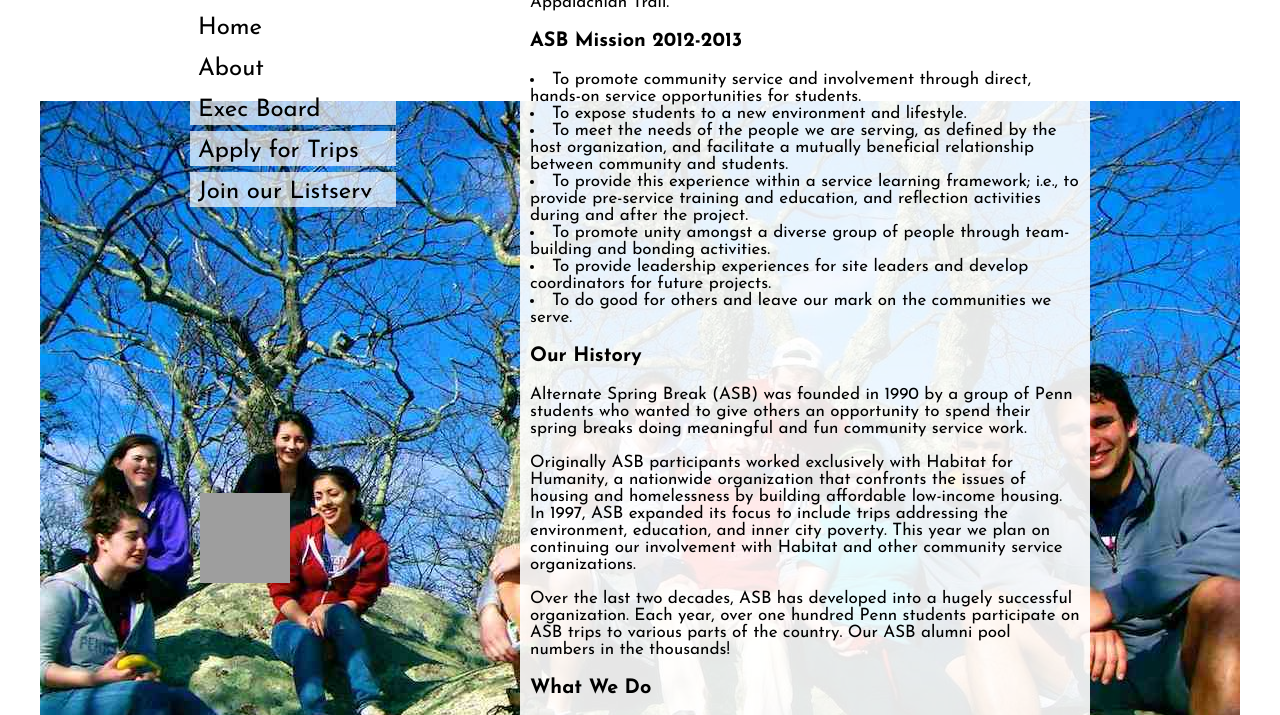
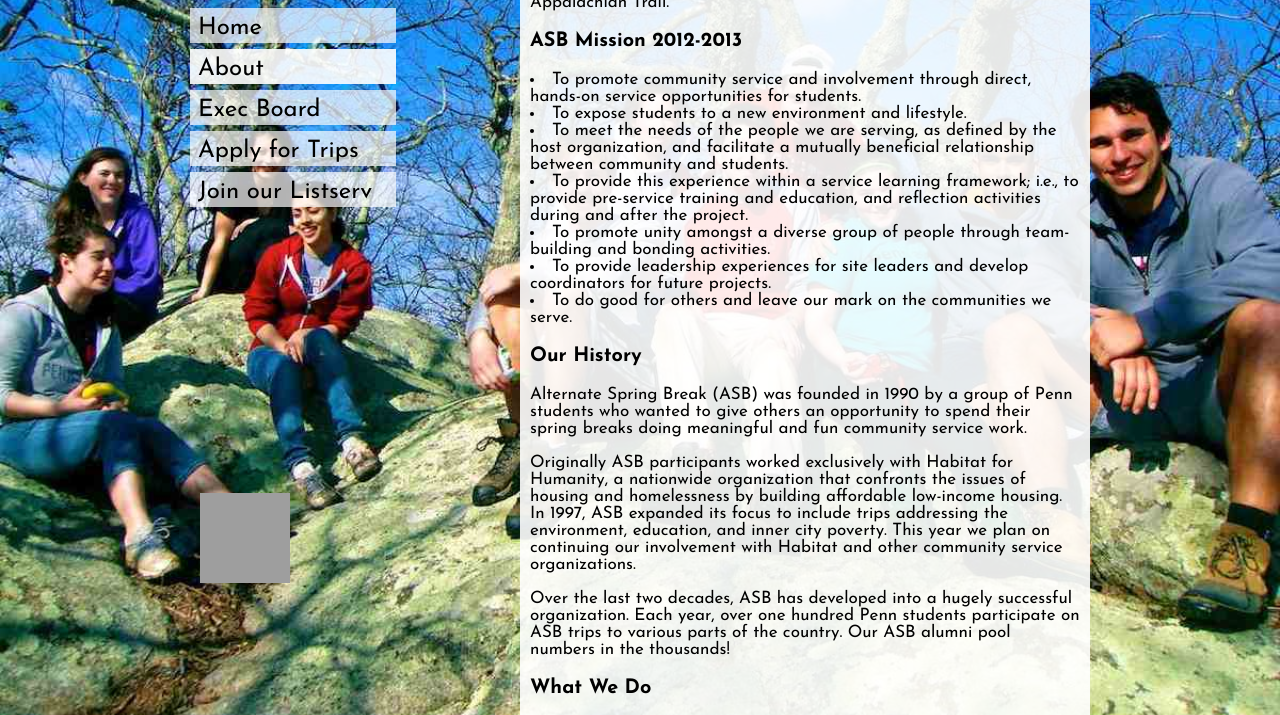
Before and after one commit to pennasb/pennasb.github.com, a plain HTML site: page about.html in a window 1280 px wide. Shown: the part 208-923 px from the top of the page. Drawn offline with nearby package versions, Linux system fonts and the light colour scheme; grey boxes are pictures that could not be loaded.

Commit message:
background photo fix

```diff
--- a/about.html
+++ b/about.html
@@ -4,7 +4,7 @@
 		<title>Penn Alternate Spring Break</title>
 
 		<link rel="stylesheet" type="text/css" href="asb.css">
-		<script type="text/javascript">/*<![CDATA[*/var el="back";var bgimg=new Array("images/alamosafinal.jpg", "images/libhallfinal.jpg", "images/rachelfinal.jpg", "images/lex.jpg");var random=Math.round((bgimg.length-1)*Math.random());var cssStr="html"+" { background: url("+bgimg[random]+") no-repeat center center fixed } ";var style=document.createElement("style");style.setAttribute("type","text/css");if(style.styleSheet){style.styleSheet.cssText=cssStr;}else{var cssText=document.createTextNode(cssStr);style.appendChild(cssText);}document.getElementsByTagName("head")[0].appendChild(style);/*]]>*/</script>
+		<script type="text/javascript">/*<![CDATA[*/var el="back";var bgimg=new Array("images/alamosafinal.jpg", "images/libhallfinal.jpg", "images/rachelfinal.jpg", "images/lex.jpg");var random=Math.round((bgimg.length-1)*Math.random());var cssStr="html"+" { background: url("+bgimg[random]+") no-repeat center center fixed; -webkit-background-size: cover; -moz-background-size: cover; -o-background-size: cover;	background-size: cover; } ";var style=document.createElement("style");style.setAttribute("type","text/css");if(style.styleSheet){style.styleSheet.cssText=cssStr;}else{var cssText=document.createTextNode(cssStr);style.appendChild(cssText);}document.getElementsByTagName("head")[0].appendChild(style);/*]]>*/</script>
 		<link href='http://fonts.googleapis.com/css?family=Josefin+Sans:400,700' rel='stylesheet' type='text/css'>
 
 		<script type="text/javascript" src="https://ajax.googleapis.com/ajax/libs/jquery/1.7.2/jquery.min.js"></script>
--- a/asb.css
+++ b/asb.css
@@ -1,8 +1,4 @@
 html {
-	-webkit-background-size: cover;
-	-moz-background-size: cover;
-	-o-background-size: cover;
-	background-size: cover;
 	font-family: 'Josefin Sans', sans-serif;
 }
 
```
Also changed, not shown: apply.html (+1 -1 lines), execboard.html (+1 -1 lines), index.html (+1 -18 lines).
